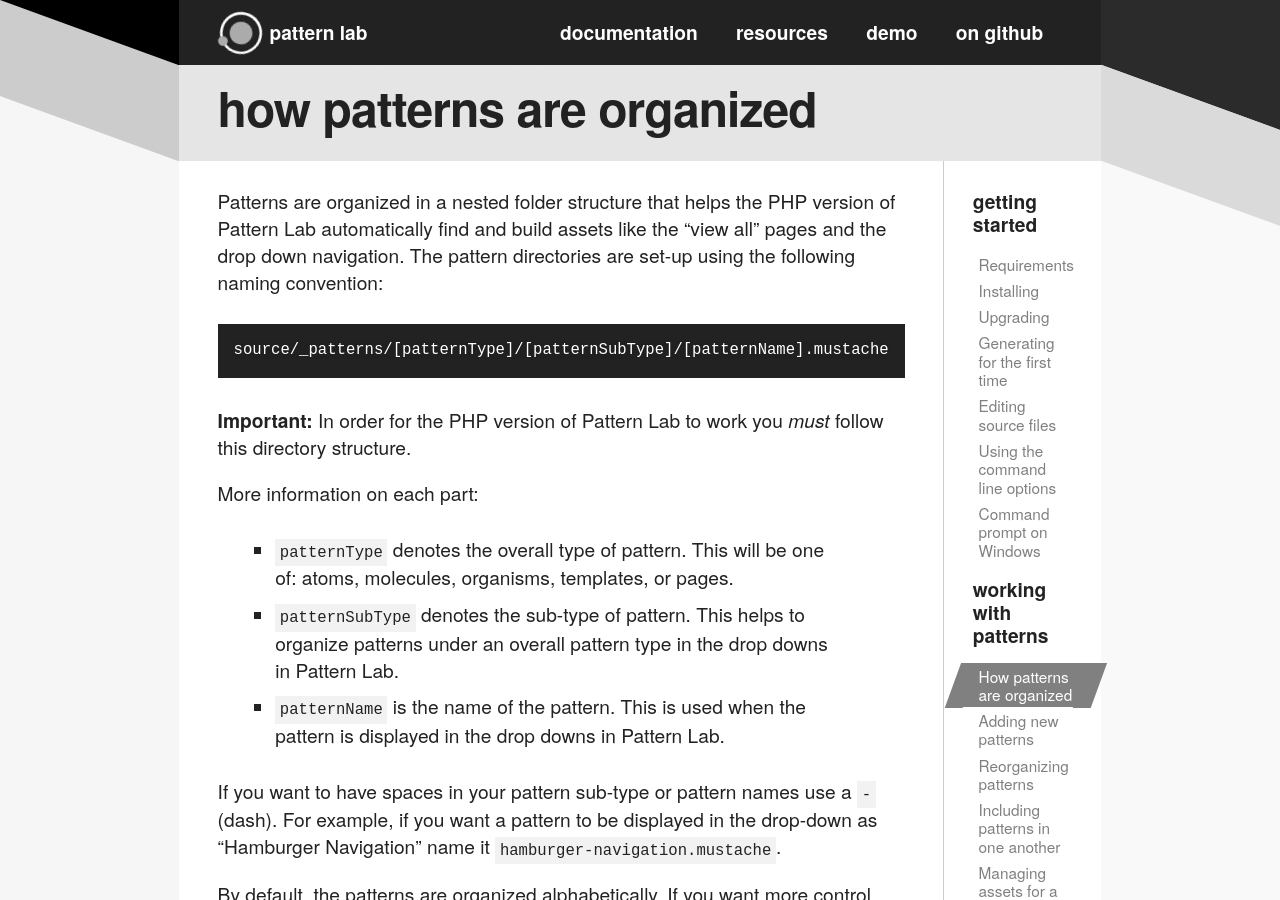
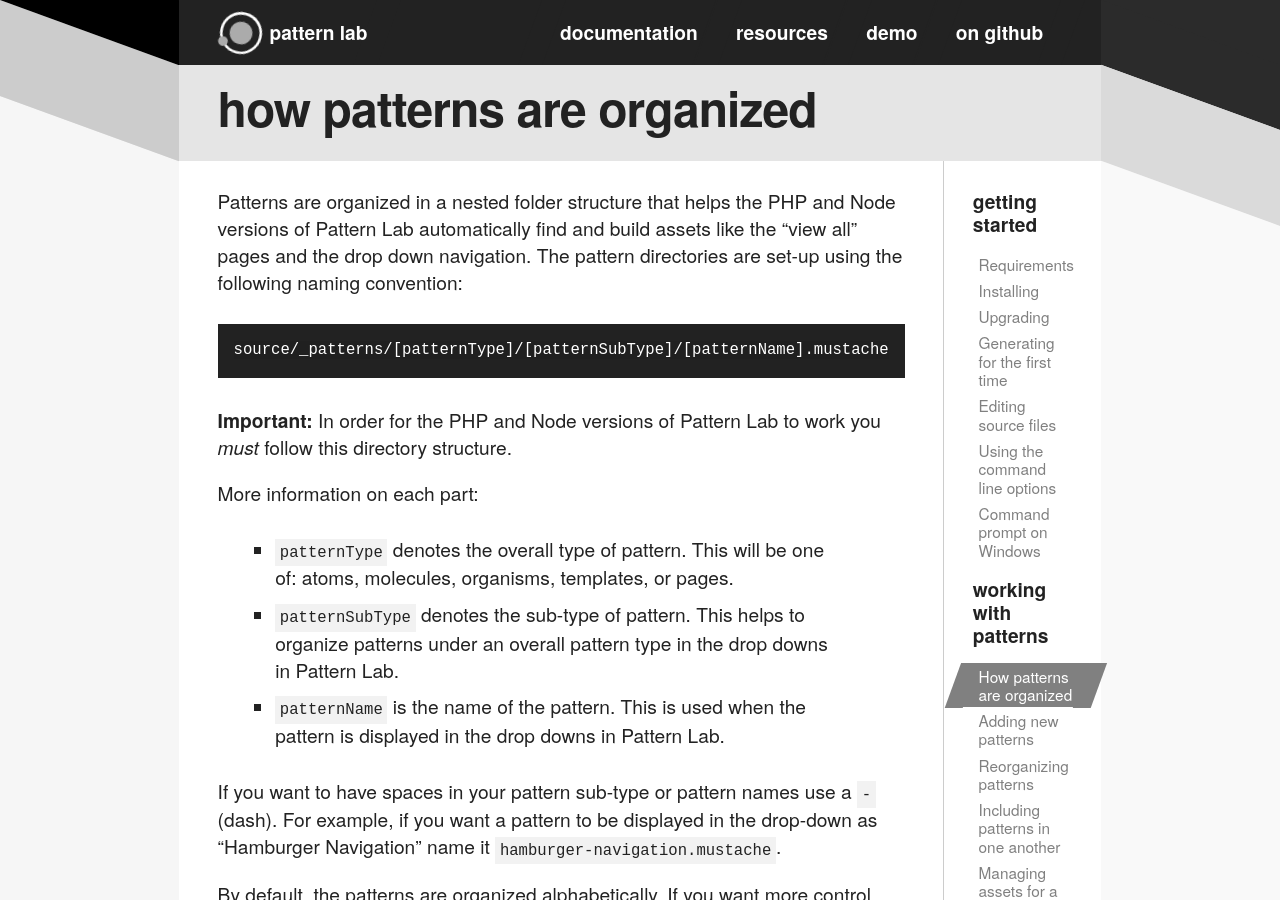
Before and after one commit to pattern-lab/website, a Jekyll site: the page built from patternlabsite/docs/pattern-organization.md, in a window 1280 px wide and 900 px high. Built offline with Jekyll 4.4.1, drawn with Linux system fonts in a browser that asks for light colours; Markdown is read by kramdown in place of the engine named in the settings; comment, search, counter and statistics services are not loaded.

Commit message:
Updated pattern-organization page This is part of https://github.com/pattern-lab/patternlab-node/issues/70 for version 1.0.0 release prep

```diff
--- a/patternlabsite/docs/pattern-organization.md
+++ b/patternlabsite/docs/pattern-organization.md
@@ -4,11 +4,11 @@
 heading: How Patterns Are Organized
 ---
 
-Patterns are organized in a nested folder structure that helps the PHP version of Pattern Lab automatically find and build assets like the "view all" pages and the drop down navigation. The pattern directories are set-up using the following naming convention:
+Patterns are organized in a nested folder structure that helps the PHP and Node versions of Pattern Lab automatically find and build assets like the "view all" pages and the drop down navigation. The pattern directories are set-up using the following naming convention:
 
     source/_patterns/[patternType]/[patternSubType]/[patternName].mustache
 
-**Important:** In order for the PHP version of Pattern Lab to work you *must* follow this directory structure.
+**Important:** In order for the PHP and Node versions of Pattern Lab to work you *must* follow this directory structure.
 
 More information on each part:
 
```
